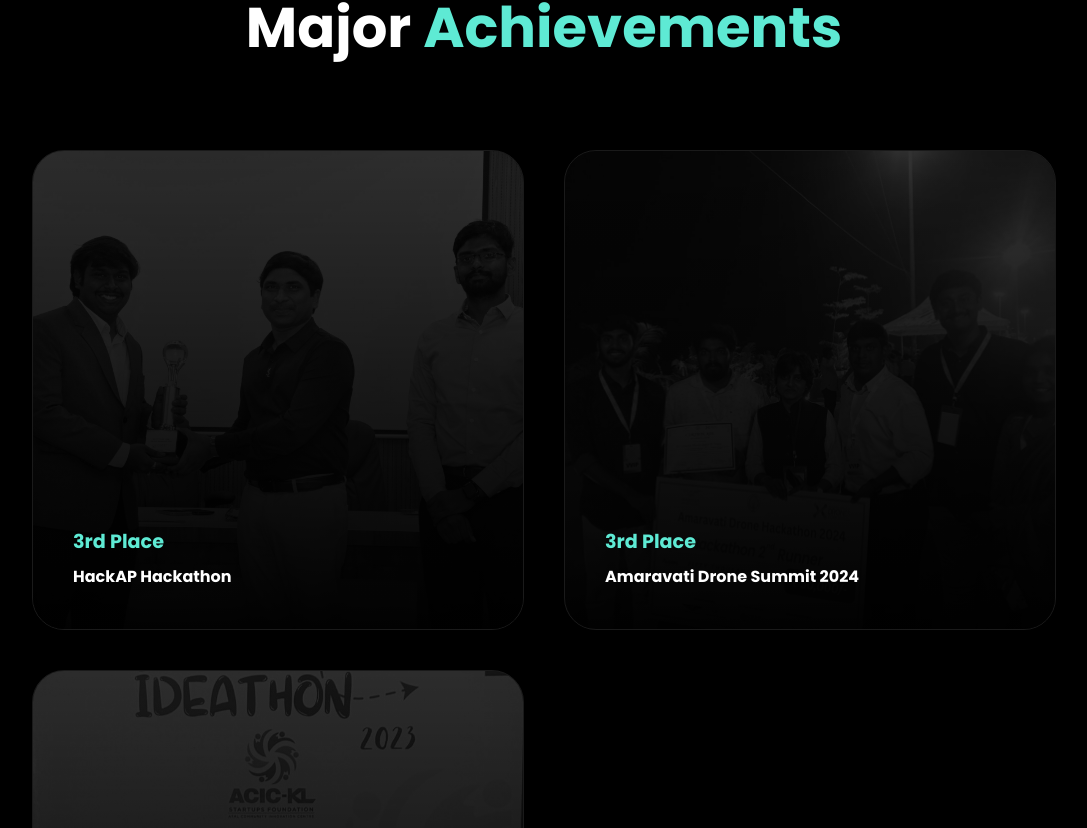
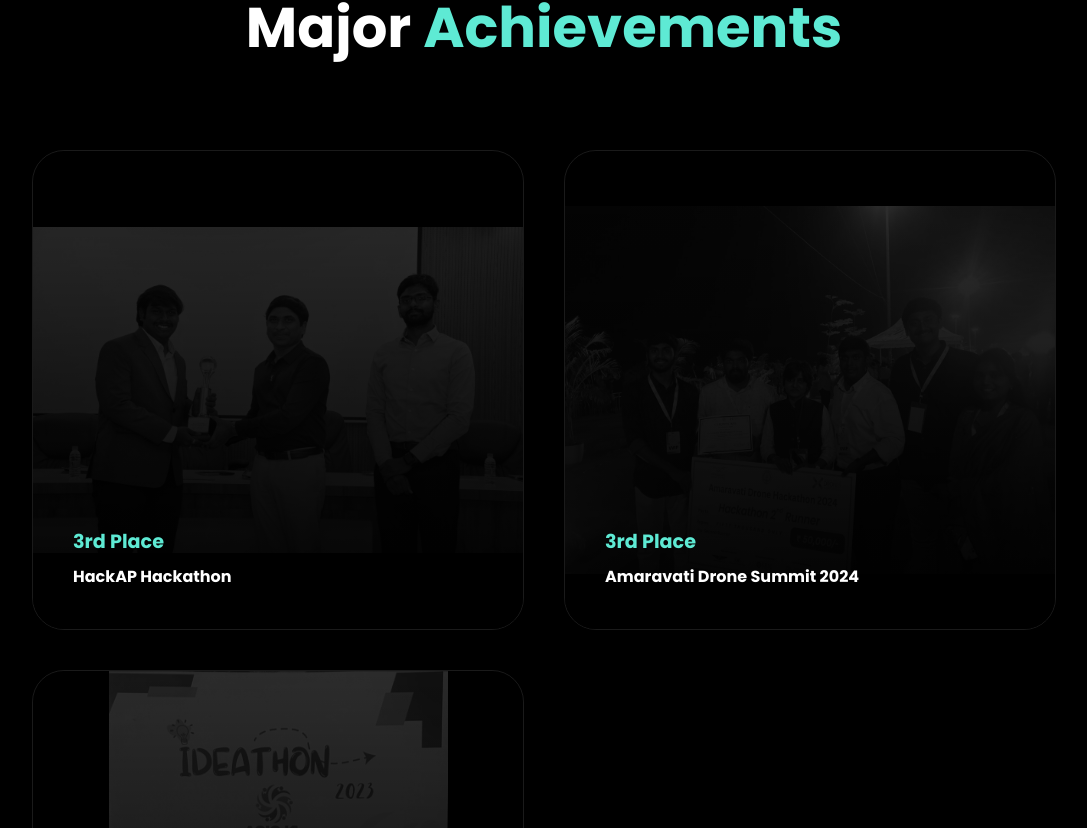
Before and after one commit to Venkat-gullapalli/Venkat, a React (Create React App) app: page / in a window 1280 px wide. Shown: the part 4412-5240 px from the top of the page, without its empty margins (96-1183 px from the left). Built offline with nearby package versions, Linux system fonts and the light colour scheme.

Commit message:
Add styles for full achievement image display

```diff
--- a/src/App.css
+++ b/src/App.css
@@ -452,3 +452,12 @@
   box-shadow: 0 15px 45px rgba(94,234,212,0.65);
   transform: translateY(-3px);
 }
+/* ===== SHOW FULL ACHIEVEMENT IMAGE ===== */
+
+.achieve-bg{
+  width: 100%;
+  height: 100%;
+  object-fit: contain;   /* show full image instead of cropping */
+  object-position: center;
+  background: #000;
+}
```
